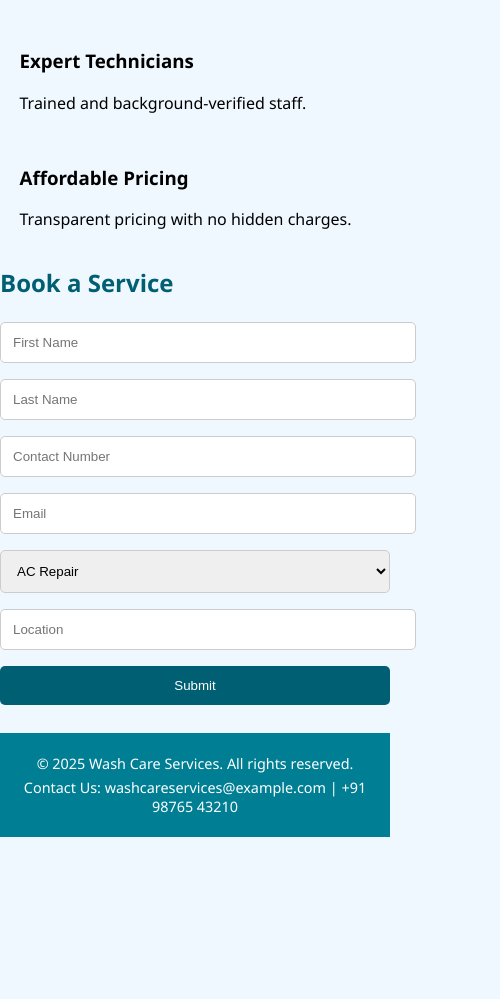
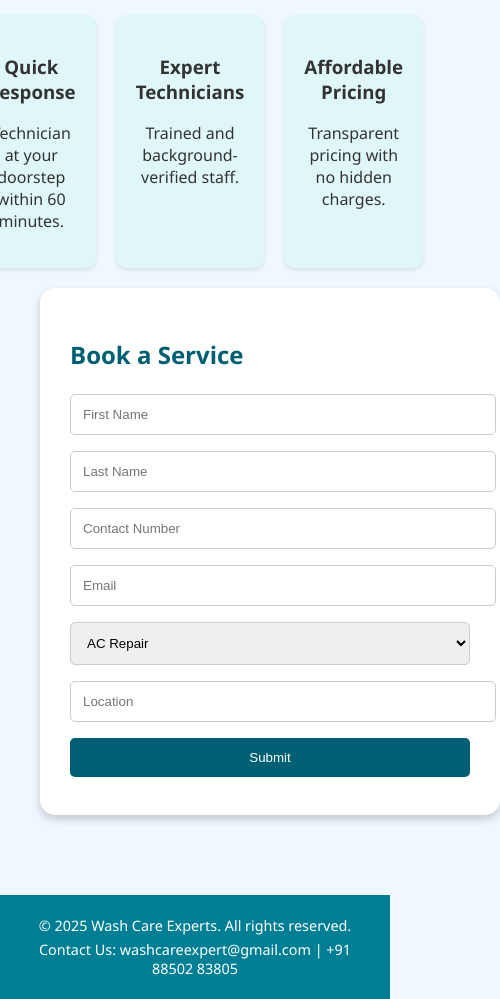
Before and after one commit to akankshasatam08/wascareexpert.in, a plain HTML site: page index.html in a window 390 px wide. Shown: the part 663-1662 px from the top of the page, 500 px wide, since content can reach past the window. Before the commit the page ends 1500 px from the top, so only its background shows below. Drawn offline with Linux system fonts and the light colour scheme; files whose address does not match are found by name.

Commit message:
Update index.html

```diff
--- a/index.html
+++ b/index.html
@@ -2,20 +2,8 @@
 <head>
     <meta charset="UTF-8">
     <meta name="viewport" content="width=device-width, initial-scale=1.0">
-    <title>Wash Care Services</title>
+    <title>Wash Care Experts</title>
     <style>
-        @media (max-width: 768px) {
-  .services-container {
-    display: flex;
-    flex-direction: column;
-    align-items: center;
-    gap: 1rem; /* spacing between boxes */
-  }
-
-  .service-box {
-    width: 90%;
-  }
-}
         body {
             font-family: 'Segoe UI', Tahoma, Geneva, Verdana, sans-serif;
             margin: 0;
@@ -59,16 +47,22 @@
         .slides img.active {
             display: block;
         }
-        .services-container {
+        .container {
+            padding: 40px;
+            text-align: center;
+            color: #333;
+        }
+        .features {
             display: flex;
-            flex-direction: column;
-            align-items: center;
-            gap: 1rem; /* spacing between boxes */
+            justify-content: center;
+            gap: 20px;
+            margin: 20px 0;
         }
-
-          .service-box {
-            width: 90%;
-          }
+        .feature {
+            background-color: #e0f7fa;
+            padding: 20px;
+            border-radius: 10px;
+            box-shadow: 0 2px 4px rgba(0, 0, 0, 0.1);
         }
         .booking-box {
             background-color: #fff;
@@ -126,7 +120,7 @@
 </head>
 <body>
     <header>
-        <h1>Wash Care Services</h1>
+        <h1>Wash Care Expert</h1>
         <p>Washing Machine Repair Services in Mumbai</p>
     </header>
     <div class="slider">
@@ -136,32 +130,33 @@
             <img src="images\aks.jpg" alt="Service 3">
         </div>
     </div>
-    <div class="services-container">
-  <div class="service-box">
+    <div class="container">
+        <h2>Quick, Reliable & Affordable Repairs. Book a technician now!</h2>
+        <div class="features">
+            <div class="feature">
                 <h3>Quick Response</h3>
                 <p>Technician at your doorstep within 60 minutes.</p>
             </div>
-  <div class="service-box">
+            <div class="feature">
                 <h3>Expert Technicians</h3>
                 <p>Trained and background-verified staff.</p>
             </div>
-  <div class="service-box">
+            <div class="feature">
                 <h3>Affordable Pricing</h3>
                 <p>Transparent pricing with no hidden charges.</p>
             </div>
         </div>
         <div class="booking-box">
     <h2>Book a Service</h2>
-    <form action="https://yourdomain.infinityfreeapp.com/subfolder/submit.php
-" method="POST">
+    <form action="https://formspree.io/f/xgvkqlbp" method="POST">
   <input type="text" name="first_name" placeholder="First Name" required>
   <input type="text" name="last_name" placeholder="Last Name" required>
   <input type="text" name="contact_number" placeholder="Contact Number" required>
   <input type="email" name="email" placeholder="Email" required>
   <select name="service_type" required>
     <option value="AC Repair">AC Repair</option>
-    <option value="Plumbing">Plumbing</option>
-    <option value="Cleaning">Cleaning</option>
+    <option value="Washing Machine Repair">Washing Machine Repair</option>
+    <option value="Other">Other</option>
     <!-- Add more services if needed -->
   </select>
   <input type="text" name="location" placeholder="Location" required>
@@ -170,8 +165,8 @@
 </div>
     </div>
 <footer>
-    <p>&copy; 2025 Wash Care Services. All rights reserved.</p>
-    <p>Contact Us: washcareservices@example.com | +91 98765 43210</p>
+    <p>&copy; 2025 Wash Care Experts. All rights reserved.</p>
+    <p>Contact Us: washcareexpert@gmail.com | +91 88502 83805</p>
 </footer>
 </body>
 </html>
```
Lines whose indentation alone changed are shown as unchanged.
